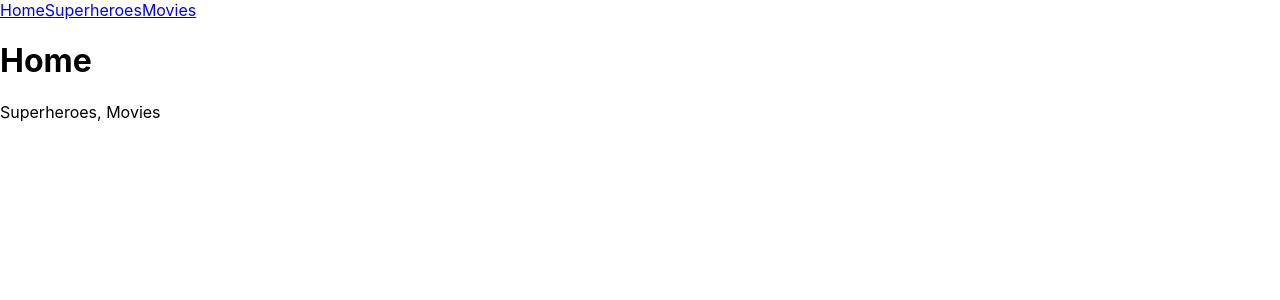
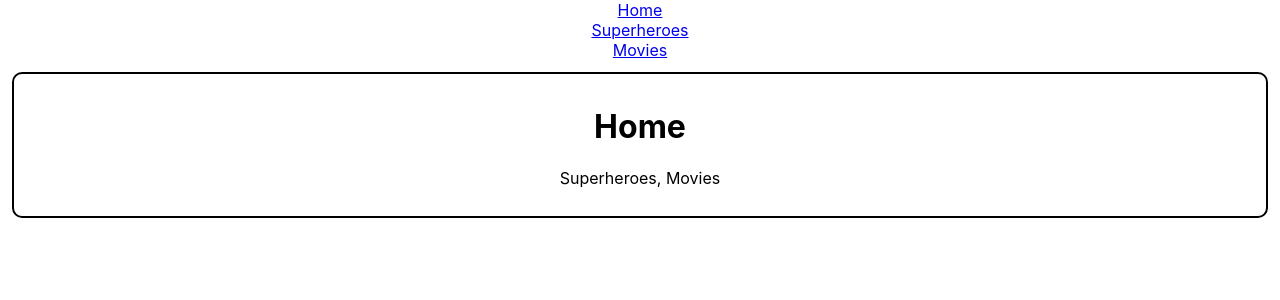
Before and after one commit to Tkcota/Links-assignment-superhero, a React (Create React App) app in the folder client/: page / in a window 1280 px wide. Shown: the top 300 px of the page. Built offline with nearby package versions, Linux system fonts and the light colour scheme.

Commit message:
movefolderupdate3

```diff
--- a/client/src/App.css
+++ b/client/src/App.css
@@ -1,9 +1,17 @@
-.heroes {
-  color: green;
-  border: 2px solid black;
-  text-align: center;
+
+a{
+  display: flex;
+  justify-content: center;
 }
 
-.header {
+.component {
+  border:2px solid;
+  padding:12px;
+  margin:12px;
   text-align: center;
+  border-radius: 10px;
 }
+.super{
+box-shadow: -5px -5px 10px;
+border-radius: 10px;
+}
--- a/client/src/Movies/Movie.js
+++ b/client/src/Movies/Movie.js
@@ -2,7 +2,7 @@ import { Link } from "react-router-dom"
 
 const Movie = ({id, title, quote})=>{
     return (
-        <div className="component">
+        <div>
           <p>id:{id}</p>
           <p>title:{title}</p>
           <p>quote:{quote}</p>
--- a/client/src/Movies/MovieForm.js
+++ b/client/src/Movies/MovieForm.js
@@ -35,7 +35,7 @@ const MoviesForm = ()=>{
 
     }
     return (
-        <div className="component">
+        <div className="super">
             <h1>{id ? "Edit" :"New"} Movie</h1>
             <form onSubmit={handleSubmit}>
                 <p>title</p>
--- a/client/src/Movies/Movies.js
+++ b/client/src/Movies/Movies.js
@@ -33,7 +33,7 @@ const Movies = ()=>{
     return (
         <div className="component">
             <h1>Movies</h1>
-            {renderMovies()}
+            <div className="super">{renderMovies()}</div>
         </div>
     )
 }
--- a/client/src/Superheroes.js
+++ b/client/src/Superheroes.js
@@ -54,11 +54,10 @@ function Superheroes() {
     }
     return superheroes.map((d) => {
       return (
-        <div key={d.id} style={{ margin: "20px", border: "1px solid" }}>
+        <div key={d.id} className="super">
           <h1>
-            {d.name}: ${d.price}
+            {d.name}: {d.power}
           </h1>
-          <p>{d.description}</p>
           <button onClick={() => deleteSuperhero(d.id)}>delete</button>
           <UpdateSuperheroForm {...d} updateSuperhero={updateSuperhero} />
         </div>
--- a/client/src/UpdateSuperheroForm.js
+++ b/client/src/UpdateSuperheroForm.js
@@ -3,7 +3,7 @@ import { useState } from "react"
 
 const UpdateSuperheroForm = (props)=>{
     const [name, setName] = useState(props.name)
-    const [power, setPower] = useState(props.Power)
+    const [power, setPower] = useState(props.power)
 
 
     const handleSubmit = async(e)=>{
@@ -11,7 +11,6 @@ const UpdateSuperheroForm = (props)=>{
         try{
           let res = await axios.put(`/api/superheroes/${props.id}`,{name, power})
           console.log(res)
-          // res.data is the update superhero
           props.updateSuperhero(res.data)
         } catch(err){
           console.log(err)
@@ -25,7 +24,8 @@ const UpdateSuperheroForm = (props)=>{
                 <p>name</p>
                 <input value={name} onChange={(e)=>setName(e.target.value)}/>
                 <p>power</p>
-                <input type='string' value={power} onChange={(e)=>setPower(e.target.value)}/>
+                <input value={power} onChange={(e)=>setPower(e.target.value)}/>
+                <button>submit</button>
             </form>
         </div>
     )
```
Also changed, not shown: 2 other files (tests, documents, lock files or other folders).
